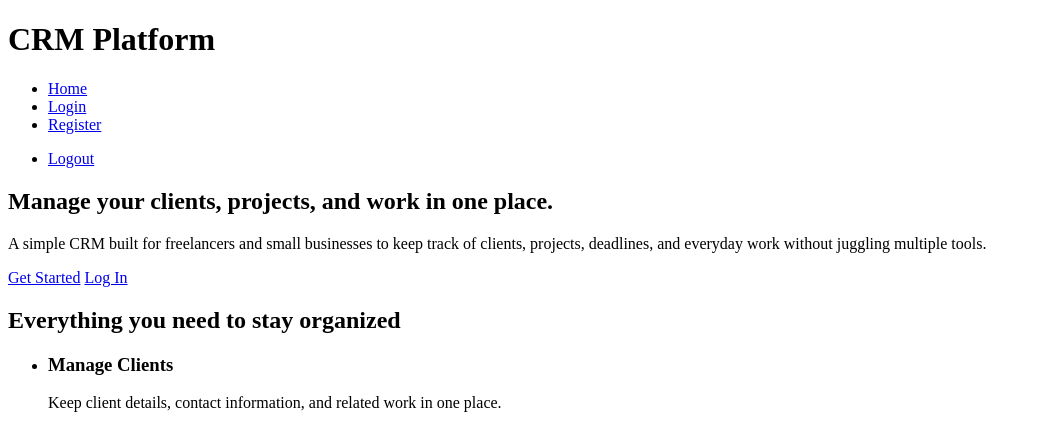
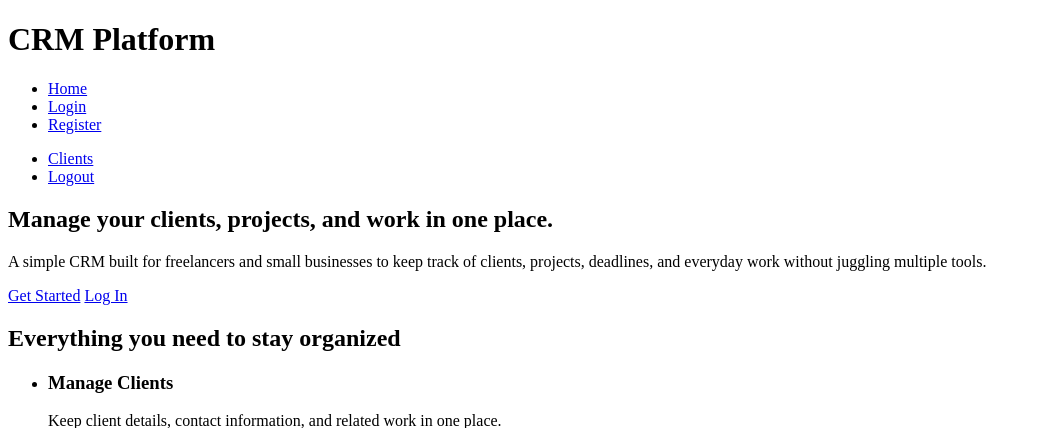
Before and after one commit to PROG-01/crm-platform, a Flask app: page / in a window 1280 px wide. Shown: the top 428 px of the page, without its empty margins (0-1037 px from the left). Run offline with Flask 3, Linux system fonts and the light colour scheme; the visitor is signed in with stand-in values (Sample User, id 1); some libraries are stand-ins or nearby versions.

Commit message:
Add clients route and template to display user's clients

```diff
--- a/app.py
+++ b/app.py
@@ -106,3 +106,12 @@ def logout():
 
     # Redirect to login page
     return redirect('/')
+
+
+@app.route('/clients')
+@login_required
+def clients():
+    # Fetch clients for the logged-in user
+    clients = db.execute("SELECT * FROM clients WHERE user_id = ?", session['user_id'])
+
+    return render_template('clients.html', clients=clients)
--- a/templates/layout.html
+++ b/templates/layout.html
@@ -18,6 +18,7 @@
 
                 {% if session["user_id"] %}
                 <ul>
+                    <li><a href="/clients">Clients</a></li>
                     <li><a href="/logout">Logout</a></li>
                 </ul>
                 {% endif %}
```
Also changed, not shown: templates/clients.html (added, +18 -0 lines).
